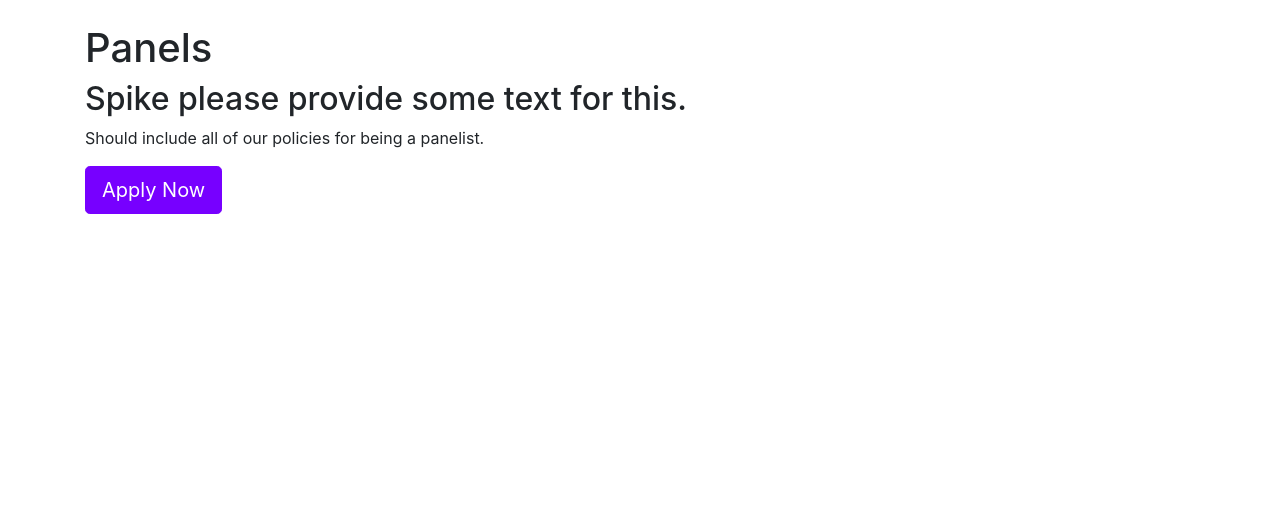
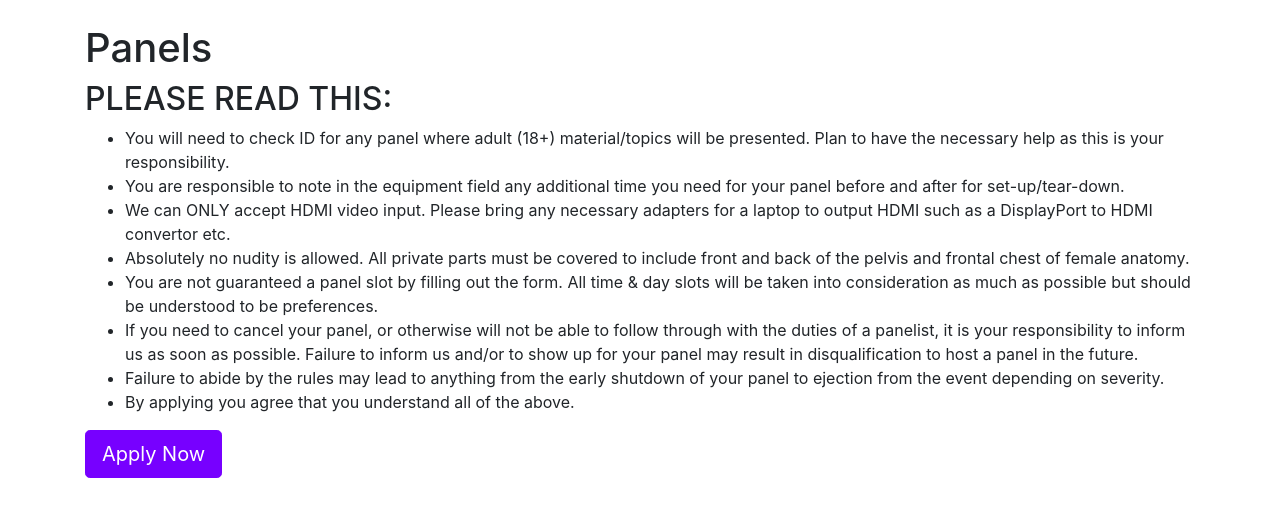
Before and after one commit to pacanthro/paw_apply, a Django app: page /panels/ in a window 1280 px wide. Shown: the part 56-573 px from the top of the page. Run offline with Django 3.2, Linux system fonts and the light colour scheme; some libraries are stand-ins or nearby versions.

Commit message:
Updated Text
Updated text.

```diff
--- a/panels/templates/panels.html
+++ b/panels/templates/panels.html
@@ -4,7 +4,26 @@
 
 {% block content %}
 <h1>Panels</h1>
-<h2>Spike please provide some text for this.</h2>
-<p>Should include all of our policies for being a panelist.</p>
+<h2 class="text-uppercase">Please read this:</h2>
+<ul>
+  <li>You will need to check ID for any panel where adult (18+) material/topics
+   will be presented. Plan to have the necessary help as this is your responsibility.</li>
+  <li>You are responsible to note in the equipment field any additional time you
+      need for your panel before and after for set-up/tear-down.</li>
+  <li>We can ONLY accept HDMI video input.  Please bring any necessary adapters
+    for a laptop to output HDMI such as a DisplayPort to HDMI convertor etc.</li>
+  <li>Absolutely no nudity is allowed. All private parts must be covered to
+      include front and back of the pelvis and frontal chest of female anatomy.</li>
+  <li>You are not guaranteed a panel slot by filling out the form. All time & day
+      slots will be taken into consideration as much as possible but should be
+      understood to be preferences.</li>
+  <li>If you need to cancel your panel, or otherwise will not be able to follow
+      through with the duties of a panelist, it is your responsibility to inform
+      us as soon as possible. Failure to inform us and/or to show up for your
+      panel may result in disqualification to host a panel in the future.</li>
+  <li>Failure to abide by the rules may lead to anything from the early shutdown
+      of your panel to ejection from the event depending on severity.</li>
+  <li>By applying you agree that you understand all of the above.</li>
+</ul>
 <a href="{% url 'panels:apply' %}" class="btn btn-primary btn-lg">Apply Now</a>
 {% endblock %}
--- a/templates/email-volunteers-confirm.html
+++ b/templates/email-volunteers-confirm.html
@@ -2,7 +2,7 @@
  <html lang="en">
   <body>
     <h1>Thank You!</h1>
-    <p>Greetings {{volunteer.fan_name}} ({{volunteer.legal_name}}),</p>
+    <b>Greetings {{volunteer.fan_name}} ({{volunteer.legal_name}}),</b>
     <p>Thank you for applying to be a volunteer. Below is a summary of the info
        you sent to us for your records.</p>
     <p>Email: {{volunteer.email}}</p>
--- a/volunteers/templates/volunteers.html
+++ b/volunteers/templates/volunteers.html
@@ -4,6 +4,7 @@
 
 {% block content %}
 <h1>Volunteer and Staffing Policies</h1>
+<h2 class="text-uppercase">Please read this:</h2>
 <ul>
   <li>Normal registration fees apply for the initial year.</li>
   <li>Members must complete a minimum of 8 hours during the con to be eligible for volunteer benefits.</li>
@@ -11,6 +12,7 @@
   <li>All members MUST sign in & sign out each shift at Con Ops. Failure to do so will result in forfeiture of those hours worked.</li>
   <li>Hours worked for loading-in or loading-out count as double time (i.e. 2 hours worked = 4 hours).</li>
   <li>Free membership is valid for a regular attendance level in the following year.</li>
+  <li>By applying you agree that you understand all of the above.</li>
 </ul>
 <a href="{% url 'volunteers:apply' %}" class="btn btn-primary btn-lg">Apply Now</a>
 {% endblock %}
```
Also changed, not shown: merchants/templates/merchants.html (+9 -2 lines), templates/email-merchant-confirm.html (+10 -6 lines), templates/email-panels-confirm.html (+12 -5 lines).
